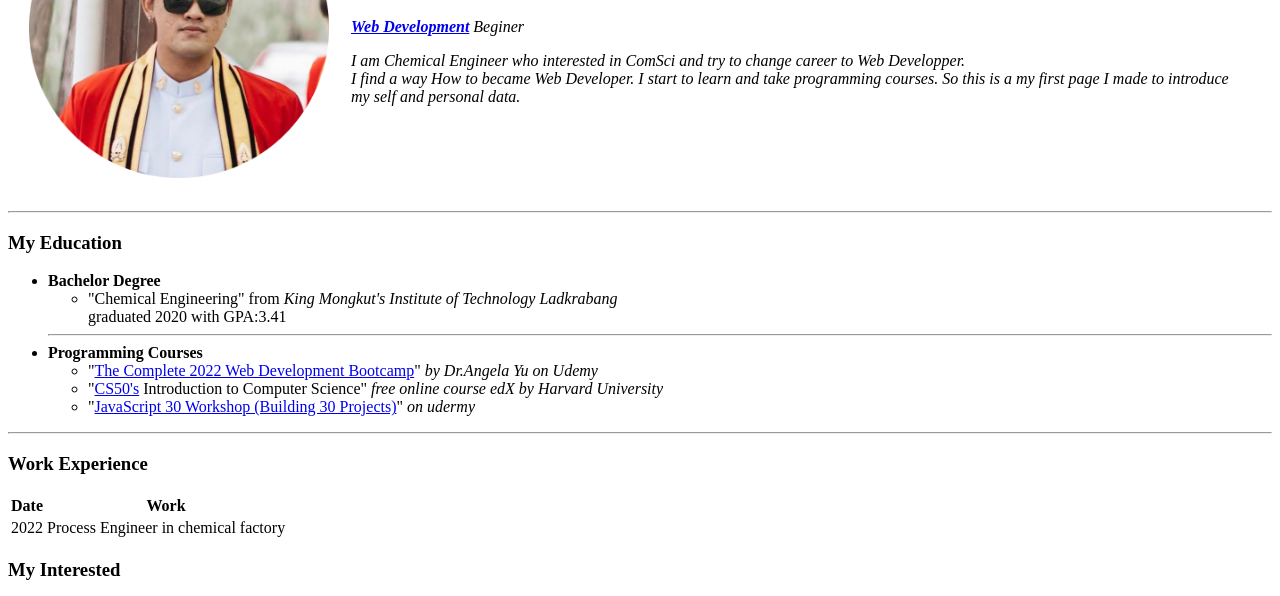
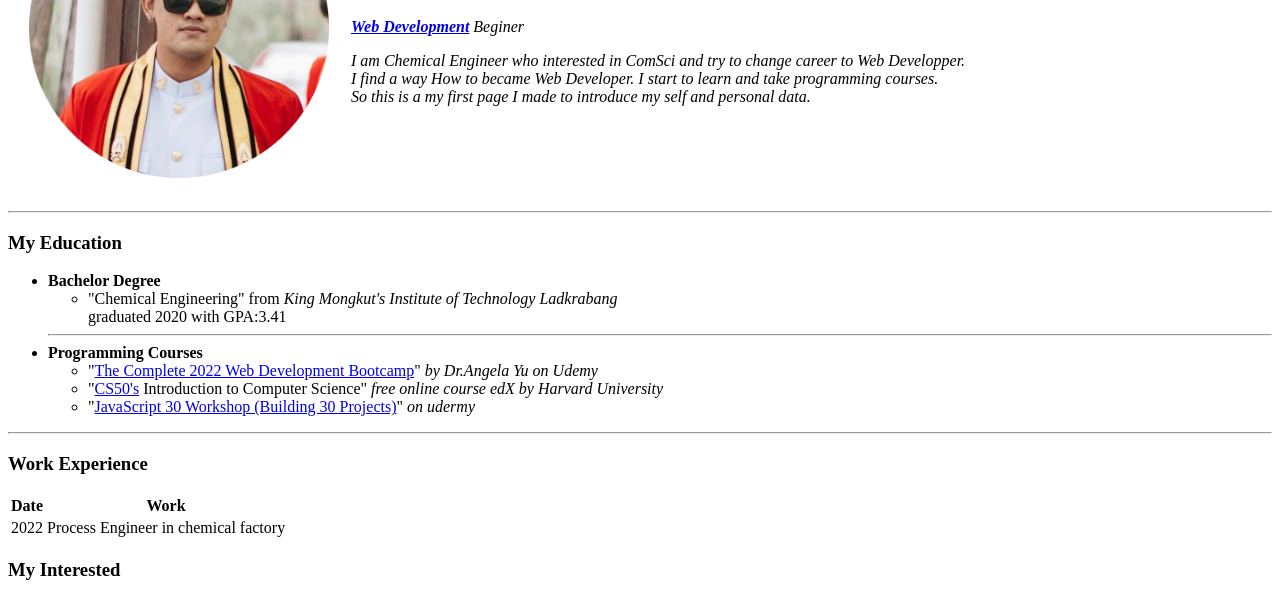
Before and after one commit to Spakapong/cv, a plain HTML site: page index.html in a window 1280 px wide. Shown: the part 151-747 px from the top of the page. Drawn offline with Linux system fonts and the light colour scheme.

Commit message:
Update index.html

```diff
--- a/index.html
+++ b/index.html
@@ -13,7 +13,7 @@
             <td><h1>Pakapong Sathianchok</h1>
                 <p><em><strong><a href="https://www.w3schools.com/whatis/">Web Development</a></strong> Beginer</em></p>
                 <p><em>I am Chemical Engineer who interested in ComSci and try to change career to Web Developper.<br>
-                    I find a way How to became Web Developer. I start to learn and take programming courses.
+                    I find a way How to became Web Developer. I start to learn and take programming courses.<br>
                     So this is a my first page I made to introduce my self and personal data.
                 </em></p></td>
         </tr>
```
